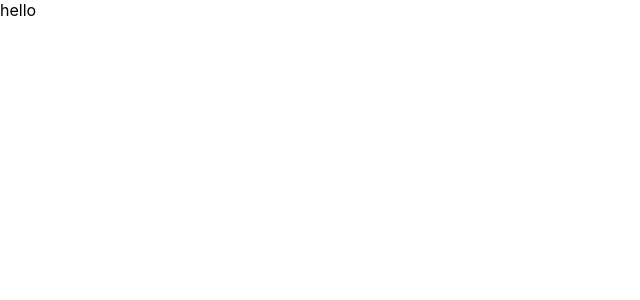
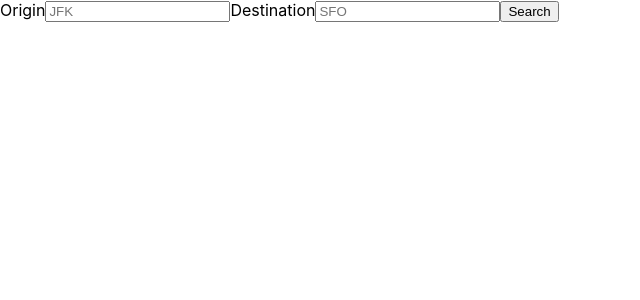
Before and after one commit to mehranfalahati/burning-airlines-client, a React (Create React App) app: page / in a window 1280 px wide. Shown: the top 300 px of the page, without its empty margins (0-640 px from the left). Built offline with nearby package versions, Linux system fonts and the light colour scheme.

Commit message:
component SearchForm

```diff
--- a/package.json
+++ b/package.json
@@ -6,6 +6,7 @@
     "@testing-library/jest-dom": "^5.16.4",
     "@testing-library/react": "^13.1.1",
     "@testing-library/user-event": "^13.5.0",
+    "axios": "^0.27.2",
     "react": "^18.1.0",
     "react-dom": "^18.1.0",
     "react-scripts": "5.0.1",
--- a/src/components/App.js
+++ b/src/components/App.js
@@ -1,7 +1,9 @@
+import ReservationSearch from "./ReservationSearch";
+
 function App() {
   return (
     <div className="App">
-      hello
+      <ReservationSearch />
     </div>
   );
 }
--- /dev/null
+++ b/src/components/ReservationSearch.js
@@ -0,0 +1,17 @@
+import React, {Component} from "react";
+import SearchForm from "./SearchForm";
+import axios from "axios";
+
+const SERVER_URL = 'http://localhost:3000/flights.json';
+
+class ReservationSearch extends Component {
+    render() {
+        return(
+            <div>
+                <SearchForm onSubmit={this.fetchFlights} />
+            </div>
+        );
+    }
+}
+
+export default ReservationSearch;
--- /dev/null
+++ b/src/components/SearchForm.js
@@ -0,0 +1,43 @@
+import React, {Component} from "react";
+
+class SearchForm extends Component {
+    constructor() {
+        super();
+        this.state = {
+            origin: '',
+            destination: ''
+        };
+        this._handleInputOrigin = this._handleInputOrigin.bind(this);
+        this._handleInputDestination = this._handleInputDestination.bind(this);
+        this._handleSubmit = this._handleSubmit.bind(this);
+    }
+
+    _handleInputOrigin(event) {
+        this.setState({origin: event.target.value});
+    }
+
+    _handleInputDestination(event) {
+        this.setState({destination: event.target.value});
+    }
+
+    _handleSubmit(event) {
+        event.preventDefault();
+        this.props.onSubmit(this.state.origin, this.state.destination);
+    }
+
+    render() {
+        return(
+            <form onSubmit={this._handleSubmit}>
+                <label>Origin</label>
+                <input type="search" required placeholder="JFK" onChange={this._handleInputOrigin} />
+
+                <label>Destination</label>
+                <input type="search" required placeholder="SFO" onChange={this._handleInputDestination} />
+
+                <button type="submit" >Search</button>
+            </form>
+        );
+    }
+};
+
+export default SearchForm;
```
Also changed, not shown: 1 other file (tests, documents, lock files or other folders).
